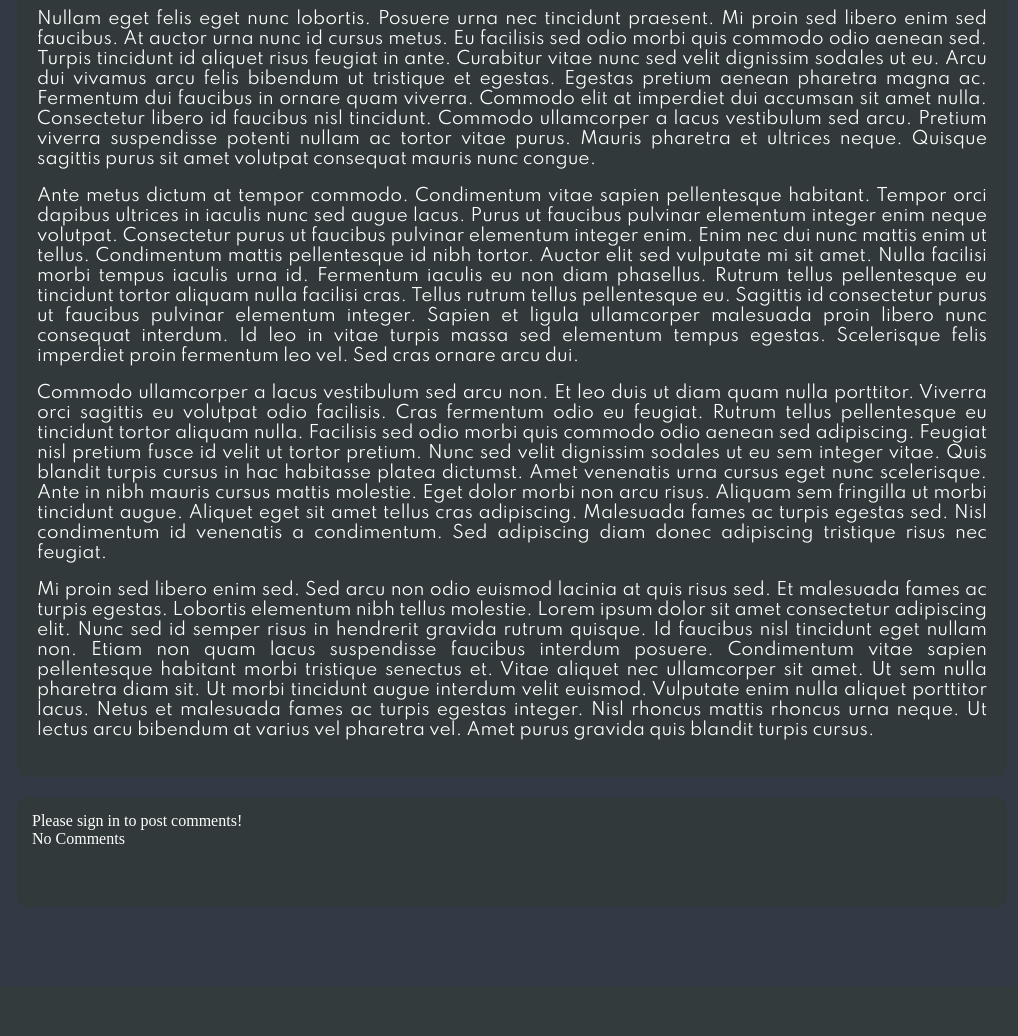
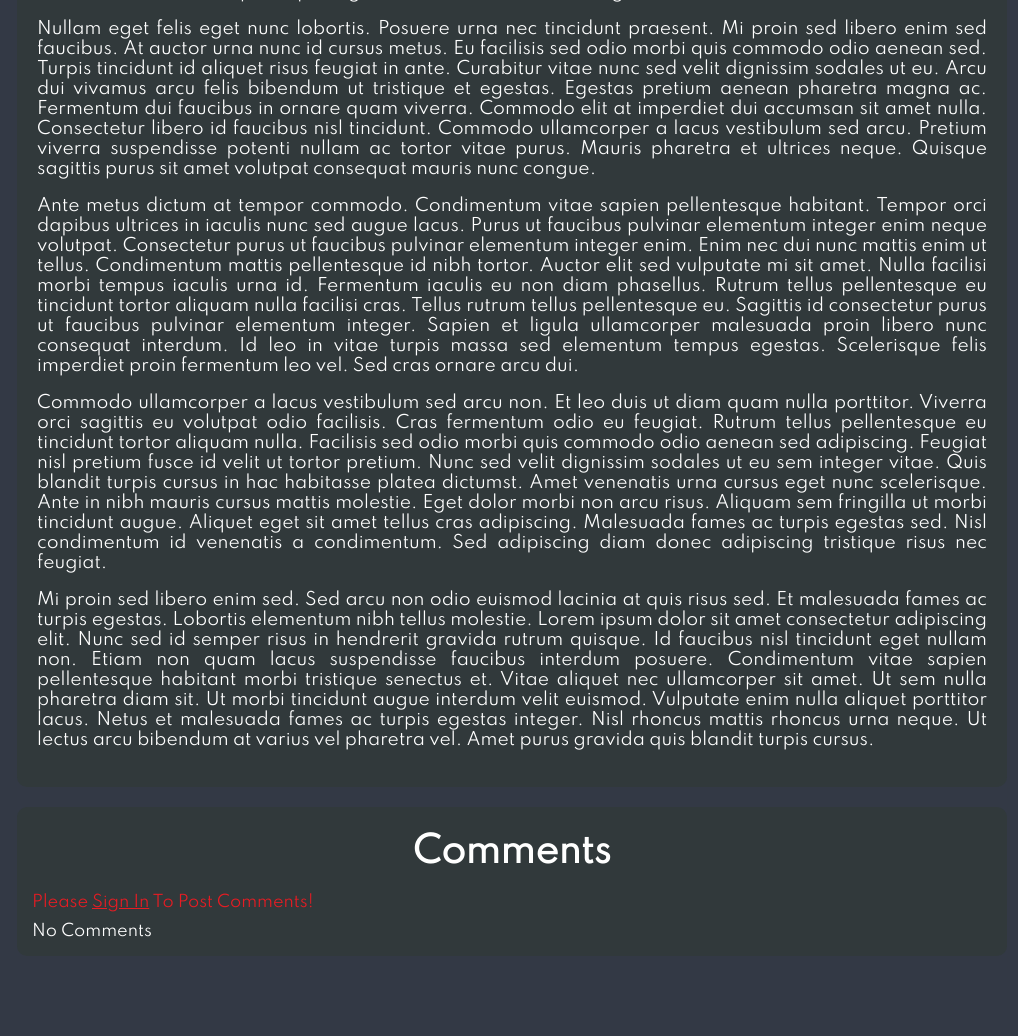
Before and after one commit to khanshoaib3/newsWebsite, a Django app: a page that uses project/templates/common/nav.html in a window 1280 px wide. Shown: the part 566-1602 px from the top of the page, without its empty margins (128-1146 px from the left). Before the commit the page ends 1410 px from the top, so only its background shows below. Run offline with Django 3.2, Linux system fonts and the light colour scheme; data comes from the database, SQL or seed files in the repository; both versions use the stored data as it was after the commit; parts of the project's set-up code (start-up, migrations or seed data) failed here and were passed over; some libraries are stand-ins or nearby versions.

Commit message:
Updating ui , adding glass effect

```diff
--- a/project/account/api/serializers.py
+++ b/project/account/api/serializers.py
@@ -147,9 +147,9 @@ class DeleteUserSerializer(serializers.Serializer):
 
 
 
-#=================================DeleteUserSerializer=================================
+#=================================PhotoUploadSerializer=================================
 class PhotoUploadSerializer(serializers.ModelSerializer):
     class Meta:
         model = Photos
-        fields = ('user', 'photo')
+        fields = ('user', 'photo','pk')
 #======================================================================================
--- a/project/templates/account/files/profileCss.html
+++ b/project/templates/account/files/profileCss.html
@@ -4,7 +4,7 @@
     height: fit-content;
 }
 
-#container {
+#container,#uploadedPhotos,#uploadedPosts {
     margin: 20px 0;
 }
 
--- a/project/templates/common/nav.html
+++ b/project/templates/common/nav.html
@@ -171,7 +171,7 @@
         {% if request.user.is_authenticated %}
         <a id="profileL" href="/account/"><span>{{ request.user.first_name }}</span></a>
         {% else %}
-        <a id="profileL" href="/account/signup/"><span>sign up</span></a>
+        <a id="profileL" href="/account/signin/"><span>sign in</span></a>
         {% endif %}
     </div>
 </div>
--- a/project/templates/newsBlog/base.html
+++ b/project/templates/newsBlog/base.html
@@ -6,7 +6,12 @@
     <meta name="viewport" content="width=device-width, initial-scale=1.0">
     <title>{% block title %} {% endblock title %}</title>
     <!--===============COMMMON CSS==============-->
+
     <style>
+    title{
+        text-transform: capitalize;
+    }
+
     body {
         width: 100vw;
         height: auto;
@@ -29,7 +34,6 @@
     <!--=============END COMMMON CSS==============-->
     {% block css %} {% endblock css %}
 </head>
-
 <body>
     <div id="content">
         {% include nav %}
--- a/project/templates/newsBlog/files/detailBlog.html
+++ b/project/templates/newsBlog/files/detailBlog.html
@@ -28,6 +28,9 @@
         <div id="postBody">{{post.body|linebreaks}}</div>
     </div>
     <div id="comments">
+        <div id="head">
+            Comments
+        </div>
         <div id="postComment">
             {% if request.user.is_authenticated %}
             <ul>
@@ -37,7 +40,9 @@
                 </li>
             </ul>
             {% else %}
-            Please sign in to post comments!
+            <div id="signinPrompt">
+                Please <a href="/account/signin/" target="_blank">sign in</a> to post comments!
+            </div>
             {% endif %}
         </div>
         <div id="allComments">
--- a/project/templates/newsBlog/files/detailBlogCss.html
+++ b/project/templates/newsBlog/files/detailBlogCss.html
@@ -59,10 +59,11 @@
     padding: 15px;
 }
 
-#postTitle {
+#postTitle,#comments #head {
     font-family: 'Spartan', sans-serif;
     font-weight: bold;
     text-transform: capitalize;
+    margin-top:10px;
 }
 
 #postBody {
@@ -87,8 +88,22 @@
     padding: 15px;
     border-radius: 10px;
     text-align: left;
+    color: white;
+    cursor: default;
+    font-family: 'Spartan', sans-serif;
 }
-
+#comments #postComment{
+    padding:10px 0;
+}
+#comments #postComment #signinPrompt,#comments #postComment #signinPrompt a{
+    text-transform: capitalize;
+    color:#E71C23;
+}
+#comments #head{
+  width:100%;
+  text-align:center;
+  margin-bottom:10px;
+}
 /*=====================END COMMENT====================*/
 
 
@@ -99,7 +114,7 @@
         height: 55vh;
     }
 
-    #postTitle {
+    #postTitle,#comments #head {
         font-size: 15px;
     }
 
@@ -115,7 +130,7 @@
         height: 55vh;
     }
 
-    #postTitle {
+    #postTitle,#comments #head {
         font-size: 20px;
     }
 
@@ -131,7 +146,7 @@
         height: 55vh;
     }
 
-    #postTitle {
+    #postTitle,#comments #head {
         font-size: 25px;
     }
 
@@ -147,7 +162,7 @@
         height: 55vh;
     }
 
-    #postTitle {
+    #postTitle,#comments #head {
         font-size: 30px;
     }
 
@@ -163,7 +178,7 @@
         height: 65vh;
     }
 
-    #postTitle {
+    #postTitle,#comments #head {
         font-size: 35px;
     }
 
@@ -179,7 +194,7 @@
         height: 65vh;
     }
 
-    #postTitle {
+    #postTitle,#comments #head {
         font-size: 35px;
     }
 
@@ -195,7 +210,7 @@
         height: 65vh;
     }
 
-    #postTitle {
+    #postTitle,#comments #head {
         font-size: 35px;
     }
 
```
Also changed, not shown: project/templates/home/base.html (+10 -2 lines), project/templates/home/files/homeContent.html (+12 -0 lines), project/templates/home/files/homeCss.html (+78 -51 lines), project/db.sqlite3, project/media/assets/backgroundPattern.jpg (added), project/templates/newsBlog/files/listBlog.html (line endings or trailing spaces).
